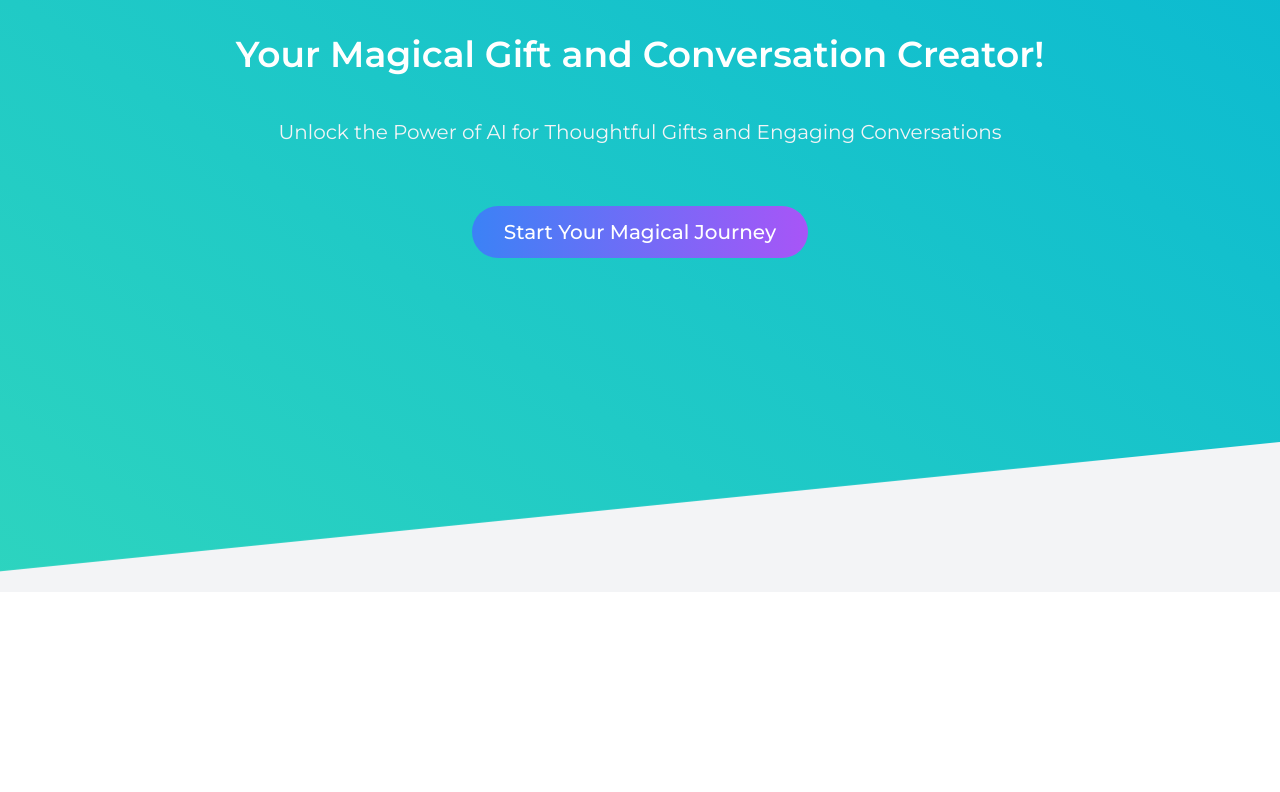
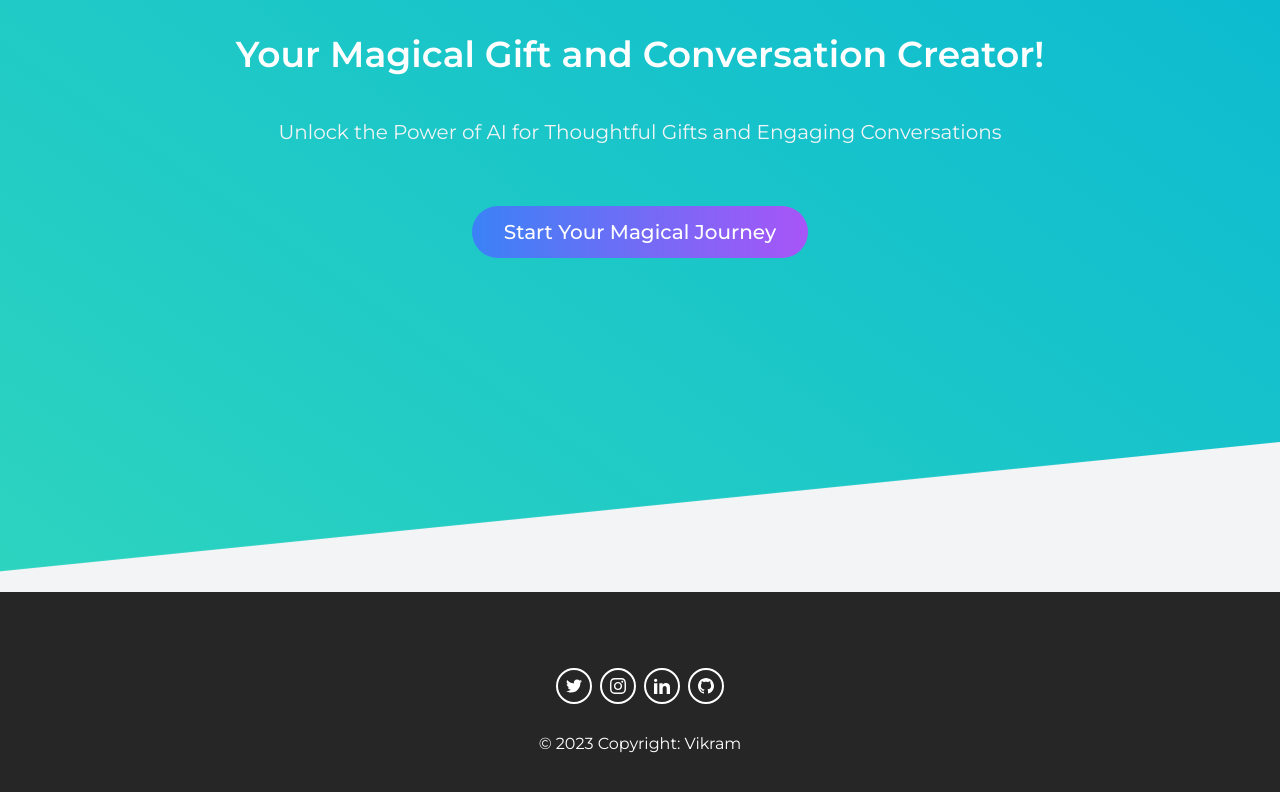
Before and after one commit to Vikram-2004/AiWizard, a Next.js app: page / in a window 1280 px wide. Shown: the part 308-1100 px from the top of the page. Before the commit the page ends 900 px from the top, so only its background shows below. Built offline with nearby package versions, Linux system fonts and the light colour scheme.

Commit message:
completed footer

```diff
--- a/src/app/(site)/dashboard/page.tsx
+++ b/src/app/(site)/dashboard/page.tsx
@@ -87,7 +87,7 @@
           />
         </div>
       </div>
-      <div className="px- md:px-20 lg:px-32 space-y-6 md:py-18 py-12 flex justify-center w-full h-auto flex-col items-center overflow-x-hidden">
+      <div className="px-4 md:px-20 lg:px-32 space-y-6 md:py-18 py-12 flex justify-center w-full h-auto flex-col items-center overflow-x-hidden">
         {routes.map((route) => (
           <Card
             className={cn(
--- a/src/app/(site)/gift-generator/page.tsx
+++ b/src/app/(site)/gift-generator/page.tsx
@@ -140,7 +140,7 @@
             <div className="sm:w-[30rem] w-[95%] pt-4">
               <Button
                 type="submit"
-                className="w-full text-white text-lg py-5 bg-gradient-to-r from-[#C373F2] to-[#F977CE] "
+                className="w-full transition duration-150 ease-in-out text-white text-lg py-5 bg-gradient-to-r from-[#C373F2] hover:from-[#c059fc] hover:to-[#fd3dbd] to-[#F977CE] "
               >
                 Generate Gifts
               </Button>
--- a/src/app/(site)/layout.tsx
+++ b/src/app/(site)/layout.tsx
@@ -1,7 +1,7 @@
 import Navbar from "@/components/Navbar";
-import Sidebar from "@/components/sidebar";
+import Sidebar from "@/components/Sidebar";
 
-const layout = ({ children }: { children: React.ReactNode }) => {
+const RootLayout = ({ children }: { children: React.ReactNode }) => {
   return (
     <div className="h-full relative">
       <div className="hidden md:flex md:fixed md:flex-col h-full md:w-72 md:inset-y-0 bg-gray-900 z-[80]">
@@ -17,4 +17,4 @@
   );
 };
 
-export default layout;
+export default RootLayout;
--- a/src/app/page.tsx
+++ b/src/app/page.tsx
@@ -1,4 +1,5 @@
 "use client";
+import Footer from "@/components/Footer";
 import Hero from "@/components/Hero";
 import { cn } from "@/lib/utils";
 import { Montserrat } from "next/font/google";
@@ -12,6 +13,7 @@
   return (
     <div className={cn("w-full bg-[#f3f4f6] ", monts.className)}>
       <Hero />
+      <Footer />
     </div>
   );
 }
--- /dev/null
+++ b/src/components/Footer.tsx
@@ -0,0 +1,75 @@
+import { FC } from "react";
+
+interface FooterProps {}
+
+const Footer: FC<FooterProps> = ({}) => {
+  return (
+    <footer className="bg-neutral-800 text-center text-white py-12">
+      <div className="container px-6 pt-6">
+        <div className="mb-6 flex justify-center">
+          <a
+            href="/"
+            type="button"
+            className="m-1 h-9 w-9 rounded-full border-2 border-white uppercase leading-normal text-white transition duration-150 ease-in-out hover:bg-black hover:bg-opacity-5 focus:outline-none focus:ring-0"
+          >
+            <svg
+              xmlns="http://www.w3.org/2000/svg"
+              className="mx-auto h-full w-4"
+              fill="currentColor"
+              viewBox="0 0 24 24"
+            >
+              <path d="M24 4.557c-.883.392-1.832.656-2.828.775 1.017-.609 1.798-1.574 2.165-2.724-.951.564-2.005.974-3.127 1.195-.897-.957-2.178-1.555-3.594-1.555-3.179 0-5.515 2.966-4.797 6.045-4.091-.205-7.719-2.165-10.148-5.144-1.29 2.213-.669 5.108 1.523 6.574-.806-.026-1.566-.247-2.229-.616-.054 2.281 1.581 4.415 3.949 4.89-.693.188-1.452.232-2.224.084.626 1.956 2.444 3.379 4.6 3.419-2.07 1.623-4.678 2.348-7.29 2.04 2.179 1.397 4.768 2.212 7.548 2.212 9.142 0 14.307-7.721 13.995-14.646.962-.695 1.797-1.562 2.457-2.549z" />
+            </svg>
+          </a>
+          <a
+            href="https://www.instagram.com/_vikram_18/"
+            type="button"
+            className="m-1 h-9 w-9 rounded-full border-2 border-white uppercase leading-normal text-white transition duration-150 ease-in-out hover:bg-black hover:bg-opacity-5 focus:outline-none focus:ring-0"
+          >
+            <svg
+              xmlns="http://www.w3.org/2000/svg"
+              className="mx-auto h-full w-4"
+              fill="currentColor"
+              viewBox="0 0 24 24"
+            >
+              <path d="M12 2.163c3.204 0 3.584.012 4.85.07 3.252.148 4.771 1.691 4.919 4.919.058 1.265.069 1.645.069 4.849 0 3.205-.012 3.584-.069 4.849-.149 3.225-1.664 4.771-4.919 4.919-1.266.058-1.644.07-4.85.07-3.204 0-3.584-.012-4.849-.07-3.26-.149-4.771-1.699-4.919-4.92-.058-1.265-.07-1.644-.07-4.849 0-3.204.013-3.583.07-4.849.149-3.227 1.664-4.771 4.919-4.919 1.266-.057 1.645-.069 4.849-.069zm0-2.163c-3.259 0-3.667.014-4.947.072-4.358.2-6.78 2.618-6.98 6.98-.059 1.281-.073 1.689-.073 4.948 0 3.259.014 3.668.072 4.948.2 4.358 2.618 6.78 6.98 6.98 1.281.058 1.689.072 4.948.072 3.259 0 3.668-.014 4.948-.072 4.354-.2 6.782-2.618 6.979-6.98.059-1.28.073-1.689.073-4.948 0-3.259-.014-3.667-.072-4.947-.196-4.354-2.617-6.78-6.979-6.98-1.281-.059-1.69-.073-4.949-.073zm0 5.838c-3.403 0-6.162 2.759-6.162 6.162s2.759 6.163 6.162 6.163 6.162-2.759 6.162-6.163c0-3.403-2.759-6.162-6.162-6.162zm0 10.162c-2.209 0-4-1.79-4-4 0-2.209 1.791-4 4-4s4 1.791 4 4c0 2.21-1.791 4-4 4zm6.406-11.845c-.796 0-1.441.645-1.441 1.44s.645 1.44 1.441 1.44c.795 0 1.439-.645 1.439-1.44s-.644-1.44-1.439-1.44z" />
+            </svg>
+          </a>
+          <a
+            href="/"
+            type="button"
+            className="m-1 h-9 w-9 rounded-full border-2 border-white uppercase leading-normal text-white transition duration-150 ease-in-out hover:bg-black hover:bg-opacity-5 focus:outline-none focus:ring-0"
+          >
+            <svg
+              xmlns="http://www.w3.org/2000/svg"
+              className="mx-auto h-full w-4"
+              fill="currentColor"
+              viewBox="0 0 24 24"
+            >
+              <path d="M4.98 3.5c0 1.381-1.11 2.5-2.48 2.5s-2.48-1.119-2.48-2.5c0-1.38 1.11-2.5 2.48-2.5s2.48 1.12 2.48 2.5zm.02 4.5h-5v16h5v-16zm7.982 0h-4.968v16h4.969v-8.399c0-4.67 6.029-5.052 6.029 0v8.399h4.988v-10.131c0-7.88-8.922-7.593-11.018-3.714v-2.155z" />
+            </svg>
+          </a>
+          <a
+            href="https://github.com/Vikram-2004"
+            type="button"
+            className="m-1 h-9 w-9 rounded-full border-2 border-white uppercase leading-normal text-white transition duration-150 ease-in-out hover:bg-black hover:bg-opacity-5 focus:outline-none focus:ring-0"
+          >
+            <svg
+              xmlns="http://www.w3.org/2000/svg"
+              className="mx-auto h-full w-4"
+              fill="currentColor"
+              viewBox="0 0 24 24"
+            >
+              <path d="M12 0c-6.626 0-12 5.373-12 12 0 5.302 3.438 9.8 8.207 11.387.599.111.793-.261.793-.577v-2.234c-3.338.726-4.033-1.416-4.033-1.416-.546-1.387-1.333-1.756-1.333-1.756-1.089-.745.083-.729.083-.729 1.205.084 1.839 1.237 1.839 1.237 1.07 1.834 2.807 1.304 3.492.997.107-.775.418-1.305.762-1.604-2.665-.305-5.467-1.334-5.467-5.931 0-1.311.469-2.381 1.236-3.221-.124-.303-.535-1.524.117-3.176 0 0 1.008-.322 3.301 1.23.957-.266 1.983-.399 3.003-.404 1.02.005 2.047.138 3.006.404 2.291-1.552 3.297-1.23 3.297-1.23.653 1.653.242 2.874.118 3.176.77.84 1.235 1.911 1.235 3.221 0 4.609-2.807 5.624-5.479 5.921.43.372.823 1.102.823 2.222v3.293c0 .319.192.694.801.576 4.765-1.589 8.199-6.086 8.199-11.386 0-6.627-5.373-12-12-12z" />
+            </svg>
+          </a>
+        </div>
+      </div>
+      <div className="px-4 pb-4 text-center">
+        &copy; 2023 Copyright: <span className="text-white"> Vikram</span>
+      </div>
+    </footer>
+  );
+};
+
+export default Footer;
--- a/src/components/MobileSidebar.tsx
+++ b/src/components/MobileSidebar.tsx
@@ -2,7 +2,7 @@
 import { FC, useEffect, useState } from "react";
 import { BiMenuAltLeft } from "react-icons/bi";
 import { Sheet, SheetContent, SheetTrigger } from "./ui/sheet";
-import Sidebar from "./sidebar";
+import Sidebar from "./Sidebar";
 
 interface MobileSidebarProps {}
 
```
Also changed, not shown: src/components/Sidebar.tsx (renamed from src/components/sidebar.tsx).
